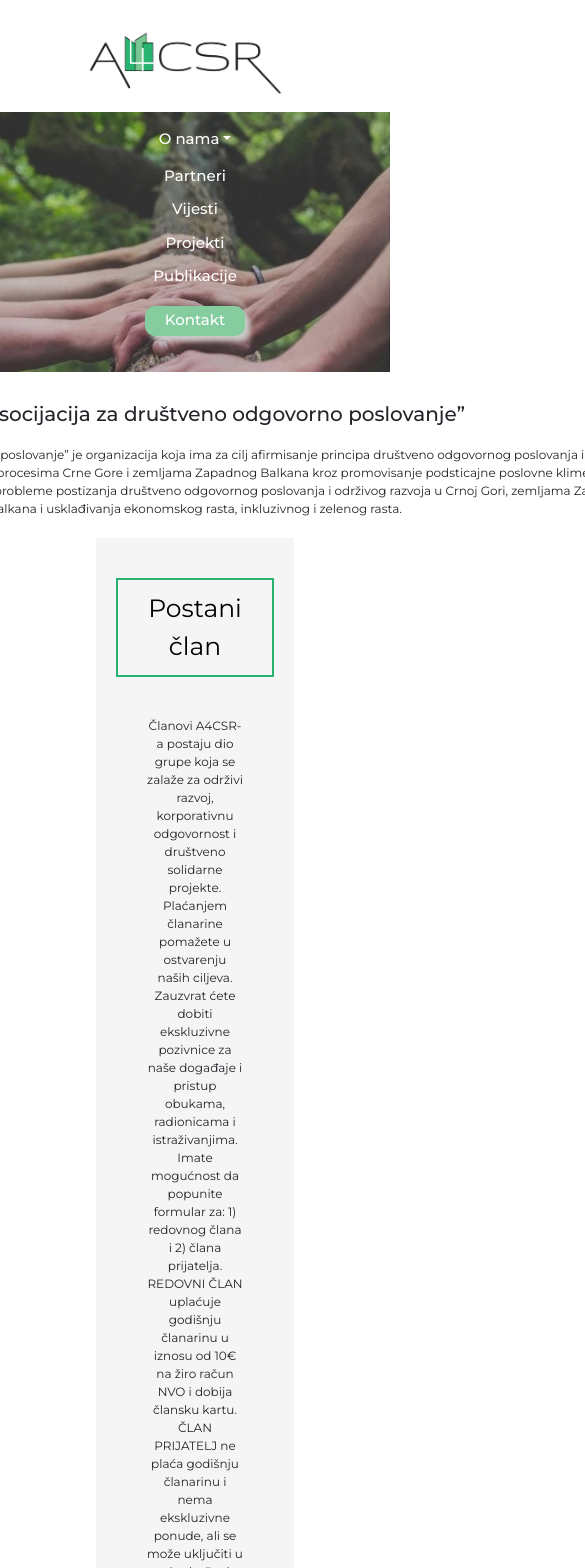
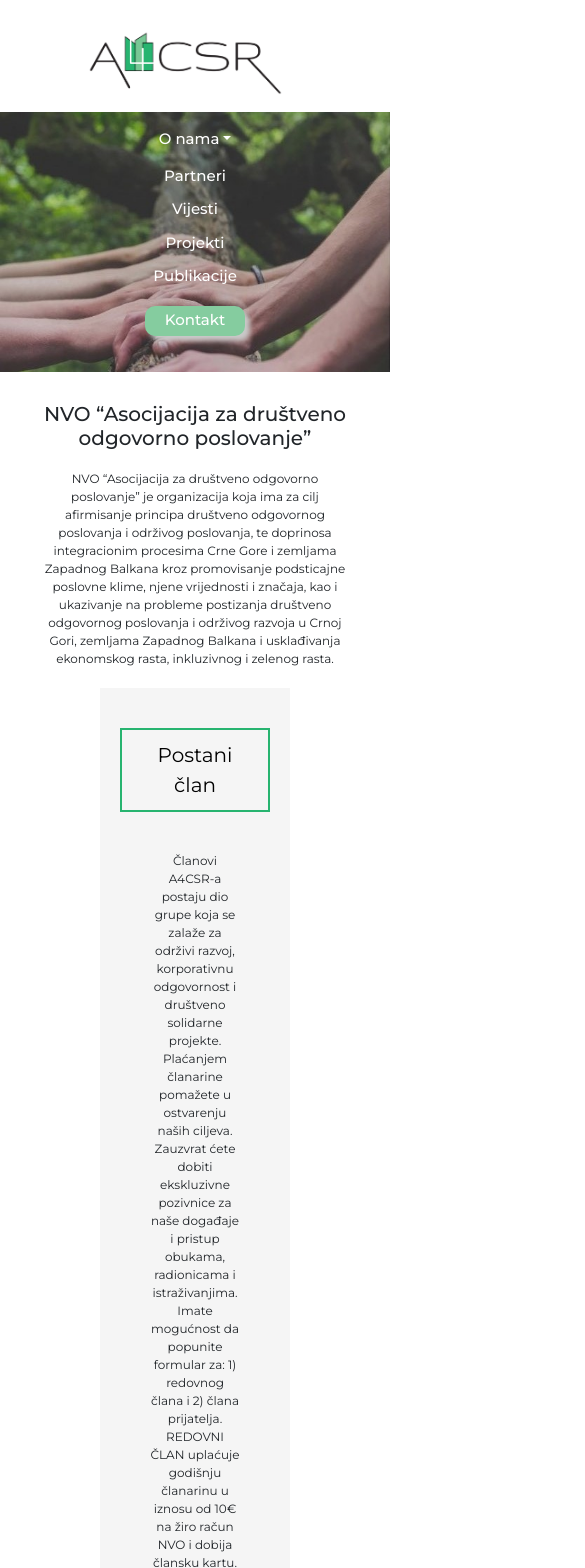
Before and after one commit to mmarakesh/a4csr, a React (Create React App) app: page /kontakt in a window 390 px wide. Shown: the top 1568 px of the page, 585 px wide, since content can reach past the window. Built offline with nearby package versions, Linux system fonts and the light colour scheme; a web font is replaced by a local one.

Commit message:
added component Publikacije

```diff
--- a/src/Components/Kontakt/Kontakt.css
+++ b/src/Components/Kontakt/Kontakt.css
@@ -64,18 +64,27 @@ margin: 30px 400px;
     margin: 0px 400px;
     padding: 30px 0px;
 }
+@media all and (max-width: 1280px) {
+    .kontakt-form-box {
+    margin: 0px 200px;
+    }
+}
 @media all and (max-width: 1024px) {
+    .kontakt-form {
+        font-size: 20px;
+    }
+    .kontakt-form-box {
+        margin: 0px 100px;
+        padding: 30px 0px;
+    }
     .kontakt-header {
         font-size: 25px;
         margin: 30px 20px;
     }
     .kontakt-text {
-        margin: 10px 40px 20px;
+        margin: 10px 100px 20px;
         font-size: 12px;
     }
-    .parallax {
-        display: none;
-        }
 }
 @media all and (max-width: 800px) {
     .kontakt-header {
--- a/src/Components/Navbar/Navbar.js
+++ b/src/Components/Navbar/Navbar.js
@@ -14,6 +14,7 @@ import Tim from "../Tim/Tim";
 import Documentacija from "../PoslovnaDok/Documentacija";
 import ScrollToTopOnMount from "../ScrollToTop/ScrollToTopOnMount";
 import { HashLink } from 'react-router-hash-link';
+import Publikacije from "../Publikacije/Publikacije";
 
 
 
@@ -42,6 +43,7 @@ const Navbar = () => {
       <Route path="/" element={<Home/>}/>
       <Route path="/vjesti" element={<Vjesti/>}/>
       <Route path="/kontakt" element={<Kontakt/>}/>
+      <Route path="/publikacije" element={<Publikacije/>}/>
 
     </Routes>
 
--- /dev/null
+++ b/src/Components/Publikacije/Publikacije.css
@@ -0,0 +1,3 @@
+.publikacije-container {
+    min-height: 100vh;
+}
--- /dev/null
+++ b/src/Components/Publikacije/Publikacije.js
@@ -0,0 +1,12 @@
+import React from 'react';
+import './Publikacije.css';
+
+function Publikacije() {
+  return (
+    <div className="publikacije-container">
+
+    </div>
+  );
+}
+
+export default Publikacije;
```
